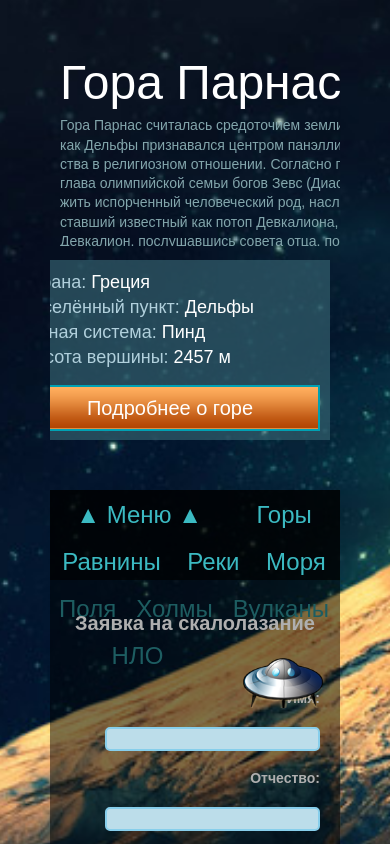
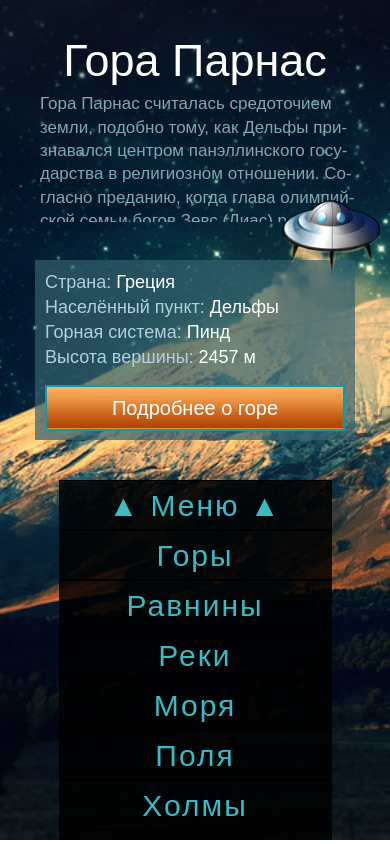
Before and after one commit to Alexandr-Zhuravkov/Alexandr-Zhuravkov.github.io, a plain HTML site: page parnas/parnas.html in a window 390 px wide. Both pictures are taken after a click on the link "▼ Меню ▼". Shown: the top 844 px of the page. Drawn offline with Linux system fonts and the light colour scheme.

Commit message:
Правка CSS parnas

```diff
--- a/parnas/style.css
+++ b/parnas/style.css
@@ -1,4 +1,4 @@
-		.conteiner {
+				.conteiner {
 			padding: 50px 50px 19px 50px;
 			font-family: 'Tahoma' serif;
 			background: url('./img/mountain.jpg') 0 0 no-repeat;
@@ -89,6 +89,7 @@
 			background: url('./img/menu-bg.png');
 		}
 		/*ЭЛЕМЕНТЫ МЕНЮ*/
+
 		.item {
 			margin: 2px 2px 0 0;
 			padding: 5px 5px;
@@ -103,6 +104,9 @@
 			border-top: 2px solid #fdd087;
 			color: #fdd087;
 		}
+		.menuBtn {
+				display: none;
+			}
 		/*КОНТЕЙНЕР ДЛЯ ПОЗИЦИОНИРОВАНИЯ НЛО*/
 		.nlo {
 			position: relative;
@@ -336,3 +340,153 @@
 				margin-right: 30%;
 			}
 		}
+
+		@media screen and (max-width: 900px) {
+			.conteiner {
+				width: 100vw;
+				height: 800px;
+				padding: 20px 0;
+				font-family: 'Tahoma' serif;
+				background: url('./img/mountain.jpg') -400px 0 no-repeat;
+				background-size: cover;
+				background-color: lightgrey;
+				overflow: auto;
+			}
+			.head {
+				position: relative;
+				margin: auto;
+				margin-bottom: 20px;
+				width: auto;
+				overflow: hidden;
+			}
+			.history {
+				padding: 10px;
+				float: none;
+				width: auto;
+				height: 200px;
+			}
+			h1 {
+				text-align: center;
+				font-size: 45px;
+			}
+			.text {
+				overflow: hidden;
+				width: 85%;
+				padding: 0 30px;
+				height: 130px;
+				color: #83a6ac;
+				font-size: 17px;
+			}
+
+			.descript {
+				float: none;
+				margin: 20px auto;
+			}
+			.ufo {
+				top:180px;
+				left: calc(80% - 30px);
+				width: 98px;
+				height: 70px;
+			}
+			.menu {
+				width: 70%;
+				height: auto;
+				margin-bottom: 40px;
+			}
+			.item {
+				display: block;
+				margin: 0;
+				padding: 0;
+				width: 100%;
+				height: 50px;
+				line-height: 50px;
+				text-decoration: none;
+				font-size: 30px;
+				color:#3bbac2;
+				letter-spacing: 2px;
+				border-top: 1px solid black;
+				border-bottom: 1px solid black;
+				box-sizing: border-box;
+			}
+			.item:hover {
+				margin: 0px;
+				line-height: 52px;
+				border-top: 0px solid black;
+				border-bottom: 2px solid #fdd087;
+				color: #fdd087;
+
+			}
+			.menuBtn {
+				display: block;
+			}
+			.show {
+				display: block;
+			}
+			.hide {
+				display: none;
+			}
+			.application {
+				position: relative;
+				margin: auto;
+				padding-top: 30px;
+				width: 85%;
+				color: #afafaf;
+				font-size: 14px;
+				font-weight: bold;
+				background: url('./img/content-bg.png') 0 0 repeat;
+				overflow: hidden;
+			}
+			/*БЛОК ДЛЯ ВВОДА ИМЯ ФАМИЛИЯ ЦВЕТ КОЖИ*/
+			.box1 {
+				float: none;
+				padding: 20px 0;
+				width: 280px;
+				height: 150px;
+				margin: 0 auto;
+			}
+			.box1 input {
+				width: 190px;
+				font-size: 16px;
+				background-color: #bcddea;
+				border-radius: 5px;
+				border:2px solid skyblue;
+			}
+			/*БЛОК ДЛЯ КОММЕНТАРИЯ*/
+			.box2 {
+				float: none;
+				margin: 0 auto;
+				padding-top: 20px;
+				width: 250px;
+				height: 150px;
+				text-align: center;
+			}
+			/*ОФОРМЛЕНИЕ ПОЛЯ ВВОДА КОММЕНТАРИЯ*/
+			.textarea {
+				background-color: #bcddea;
+				border-radius: 5px;
+				border:2px solid skyblue;
+				resize: none;
+			}
+			/*БЛОК ДЛЯ ПОЛ СТРАНА ГРУППА*/
+			.box3 {
+				float: none;
+				width: 250px;
+				height: 150px;
+				padding-top: 10px;
+				margin: 10px auto;
+				line-height: 40px;
+			}
+			.button {
+				margin-top: 20px;
+				margin-left: calc(50% - 140px);
+				margin-bottom: 50px;
+				width: 280px;
+			}
+			.window {
+				width: 350px;
+				left: calc(50% - 175px);
+			}
+			.btn button {
+				margin: 0 20px;
+			}
+		}
```
